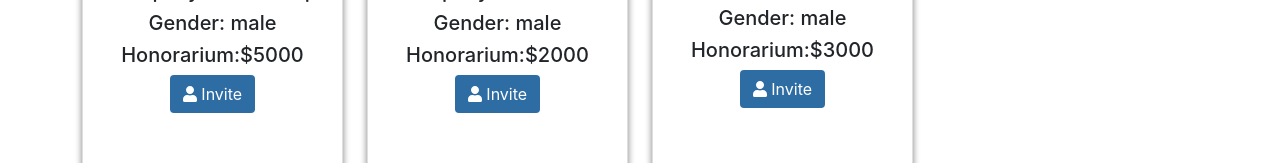
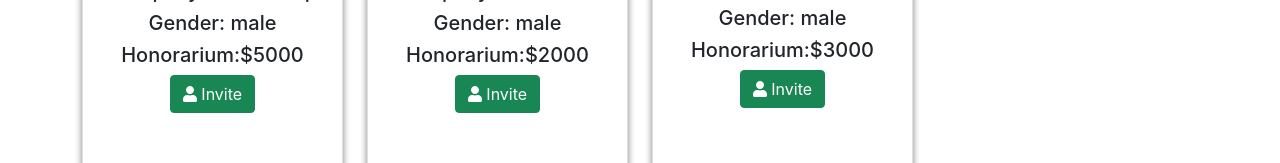
Before and after one commit to GolamMuktadirHossainSaber/net, a React (Create React App) app: page / in a window 1280 px wide. Shown: the part 526-689 px from the top of the page. Built offline with nearby package versions, Linux system fonts and the light colour scheme.

Commit message:
bcbjhadgfghd

```diff
--- a/src/componands/Person/Person.js
+++ b/src/componands/Person/Person.js
@@ -6,7 +6,7 @@ const Person = (props) => {
     const { name, picture, designation, company, gender, honorarium } = props.person;
     const element = <FontAwesomeIcon icon={faUser} />
     return (
-        <div className ="col-md-4 ">
+        <div className="col-md-4 ">
             <div className="card mb-3">
                 <div className="col g-0 ">
                     <img src={picture} className=" avatar rounded-circle mt-4
@@ -17,7 +17,7 @@ const Person = (props) => {
                         <h5>Company: {company}</h5>
                         <h5>Gender: {gender}</h5>
                         <h5>Honorarium:${honorarium}</h5>
-                        <button onClick={() => props.handleAddPerson(props.person)} className="btn btn-color text-white">{element} Invite</button>
+                        <button onClick={() => props.handleAddPerson(props.person)} className="btn btn-success text-white">{element}  Invite</button>
                     </div>
 
                 </div>
```
